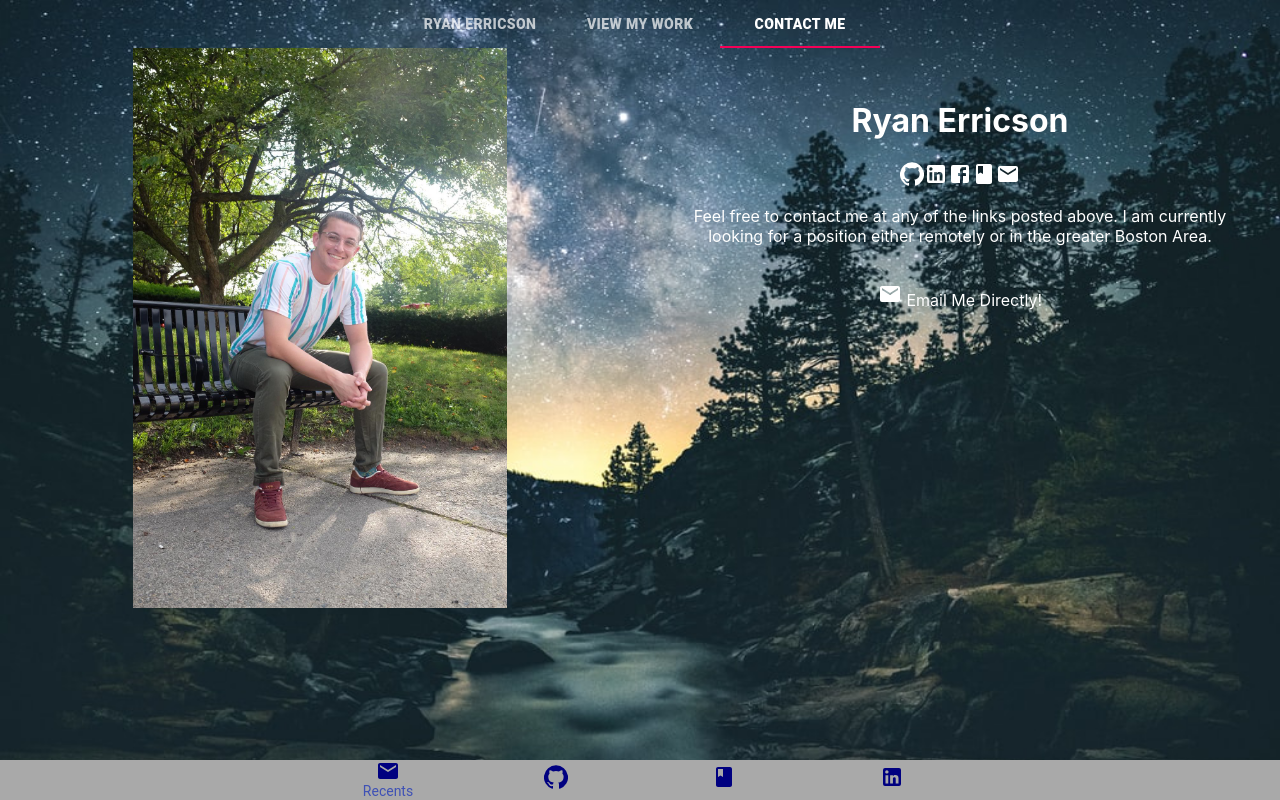
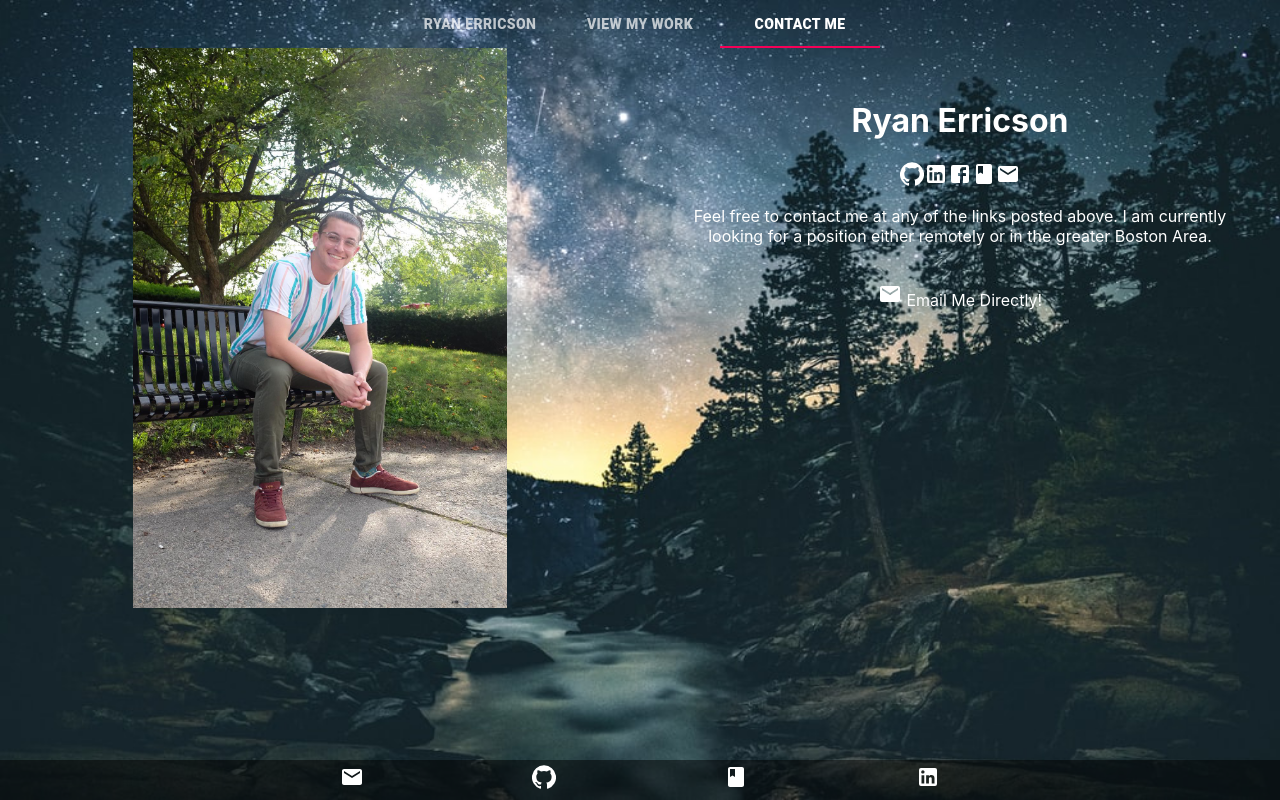
Before and after one commit to rickySONZ/rickySONZ.github.io, a React (Create React App) app: page /contact in a window 1280 px wide. Built offline with nearby package versions, Linux system fonts and the light colour scheme.

Commit message:
Added carousel to projects

```diff
--- a/package.json
+++ b/package.json
@@ -12,6 +12,7 @@
     "font-awesome": "^4.7.0",
     "react": "^17.0.2",
     "react-dom": "^17.0.2",
+    "react-material-ui-carousel": "^2.2.7",
     "react-router": "^5.2.0",
     "react-router-dom": "^5.2.0",
     "react-scripts": "4.0.3",
--- a/src/App.css
+++ b/src/App.css
@@ -44,9 +44,10 @@ a {
   text-decoration: none;
 }
 .cards-container {
-  display: grid;
-  grid-template-columns: 1fr 1fr 1fr;
+  grid-column: 2/3;
   margin: 3% auto;
+
+  justify-self: center;
 
 }
 
@@ -153,6 +154,7 @@ img.contact-photo {
 	animation-timing-function: ease-in;
 	animation-duration: 1.5s;
   height: 100vh;
+  grid-template-columns: 1fr 1fr 1fr;
 }
 
 svg {
@@ -162,7 +164,3 @@ svg {
 .MuiPaper-root {
   margin: 5%;
 }
-
-.bottom-nav-icon svg{
-  color: navy;
-}
--- a/src/components/BottomNav.js
+++ b/src/components/BottomNav.js
@@ -22,11 +22,11 @@ export default function BottomNav() {
   };
 
   return (
-    <BottomNavigation value={value} onChange={handleChange} className={classes.root} style={{width: '100%', height: '40px', bottom: '0', position: 'fixed', backgroundColor: 'darkGray'}}>
-      <BottomNavigationAction label="Recents" value="recents" className = "bottom-nav-icon" icon={<EmailIcon />} />
-      <BottomNavigationAction label="Favorites" value="favorites" className = "bottom-nav-icon" icon={<GitHubIcon />} />
-      <BottomNavigationAction label="Nearby" value="nearby" className = "bottom-nav-icon" icon={<BookIcon />} />
-      <BottomNavigationAction label="Folder" value="folder" className = "bottom-nav-icon" icon={<LinkedInIcon />} />
+    <BottomNavigation value={value}  onChange={handleChange} className={classes.root} style={{width: '100%', height: '40px', bottom: '0', position: 'fixed', backgroundColor: 'rgba(0, 0, 0, 0.5)'}}>
+      <BottomNavigationAction label="Email Me!" value="email" href='mailto: ryanerricson@gmail.com' className = "bottom-nav-icon" icon={<EmailIcon />} />
+      <BottomNavigationAction label="My Github" value="github" href="https://github.com/rickySONZ" className = "bottom-nav-icon" icon={<GitHubIcon />} />
+      <BottomNavigationAction label="My Blogs" value="blog" href="https://dev.to/rickysonz" className = "bottom-nav-icon" icon={<BookIcon />} />
+      <BottomNavigationAction label="My LinkedIn" value="folder" href="https://www.linkedin.com/in/ryan-erricson-992890113/" className = "bottom-nav-icon" icon={<LinkedInIcon />} />
     </BottomNavigation>
   );
 }
--- a/src/components/Cards.js
+++ b/src/components/Cards.js
@@ -1,4 +1,5 @@
 import { Button, Card, CardActionArea, CardActions, CardContent, CardMedia, makeStyles, Typography } from "@material-ui/core";
+import Carousel from "react-material-ui-carousel";
 
 const useStyles = makeStyles({
   root: {
@@ -14,6 +15,7 @@ export default function MediaCard() {
 
   return (
       <div className = "cards-container">
+      <Carousel>
     <Card className={classes.root}>
       <CardActionArea>
         <CardMedia
@@ -91,6 +93,7 @@ export default function MediaCard() {
         </Button>
       </CardActions>
     </Card>
+    </Carousel>
     </ div>
   );
 }
```
Also changed, not shown: 2 other files (tests, documents, lock files or other folders).
